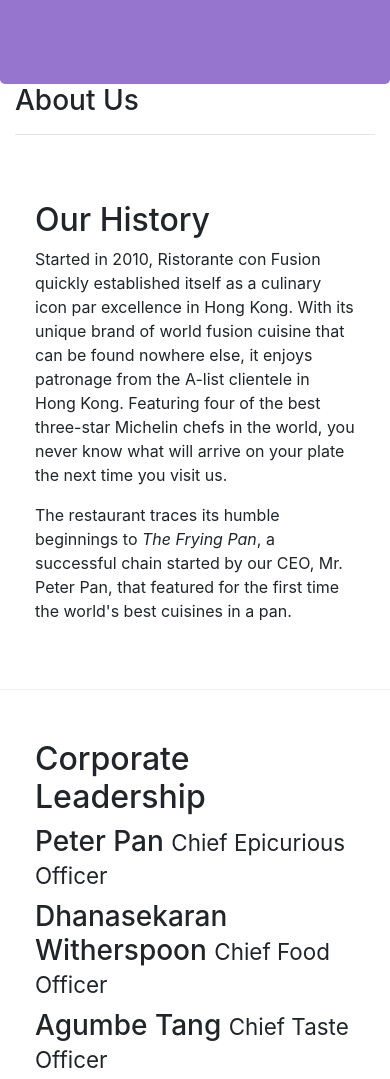
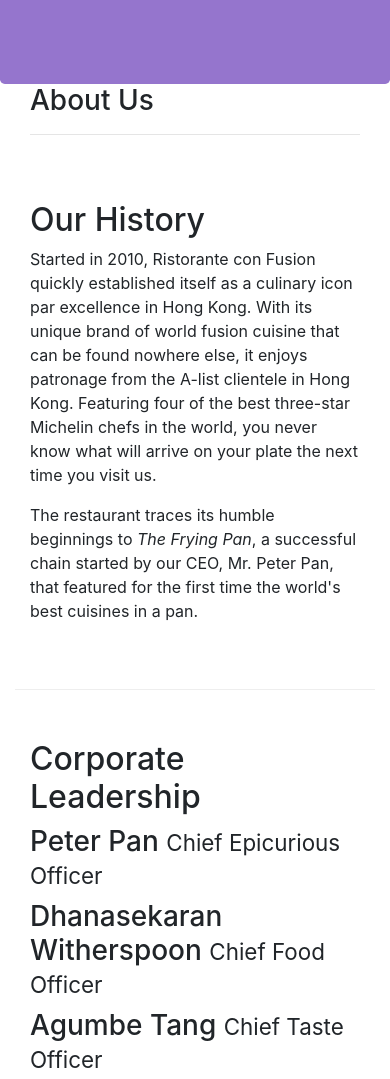
Before and after one commit to akshayhegde-cs/Fullstack-frontend-bootstrap-4, a website: page aboutus.html in a window 390 px wide. Shown: the part 297-1376 px from the top of the page. Drawn offline with nearby package versions, Linux system fonts and the light colour scheme.

Commit message:
Responsive Design

```diff
--- a/aboutus.html
+++ b/aboutus.html
@@ -29,15 +29,15 @@
         </div>
     </header>
 
-    <div>
-        <div>
+    <div class="container">
+        <div class="row row-header">
             <div class="col-12 col-sm">
                <h3>About Us</h3>
                <hr>
             </div>
         </div>
 
-        <div class="row-content">
+        <div class="row row-content">
             <div class="col-12 col-sm-6">
                 <h2>Our History</h2>
                 <p>Started in 2010, Ristorante con Fusion quickly established itself as a culinary icon par excellence in Hong Kong. With its unique brand of world fusion cuisine that can be found nowhere else, it enjoys patronage from the A-list clientele in Hong Kong.  Featuring four of the best three-star Michelin chefs in the world, you never know what will arrive on your plate the next time you visit us.</p>
@@ -48,8 +48,8 @@
 
         </div>
 
-        <div class="row-content">
-            <div class="col-12 col-sm">
+        <div class="row row-content">
+            <div class="col-12">
                 <h2>Corporate Leadership</h2>
                 <h3>Peter Pan <small>Chief Epicurious Officer</small></h3>
                 <p class="d-none d-sm-block">Our CEO, Peter, credits his hardworking East Asian immigrant parents who undertook the arduous journey to the shores of America with the intention of giving their children the best future. His mother's wizardy in the kitchen whipping up the tastiest dishes with whatever is available inexpensively at the supermarket, was his first inspiration to create the fusion cuisines for which <em>The Frying Pan</em> became well known. He brings his zeal for fusion cuisines to this restaurant, pioneering cross-cultural culinary connections.</p>
--- a/css/styles.css
+++ b/css/styles.css
@@ -5,7 +5,7 @@
 
 .row-content {
     margin:0px auto;
-    padding: 50px 20px 50px 20px;
+    padding: 50px 0px 50px 0px;
     border-bottom: 1px ridge;
     min-height:200px;
 }
```
